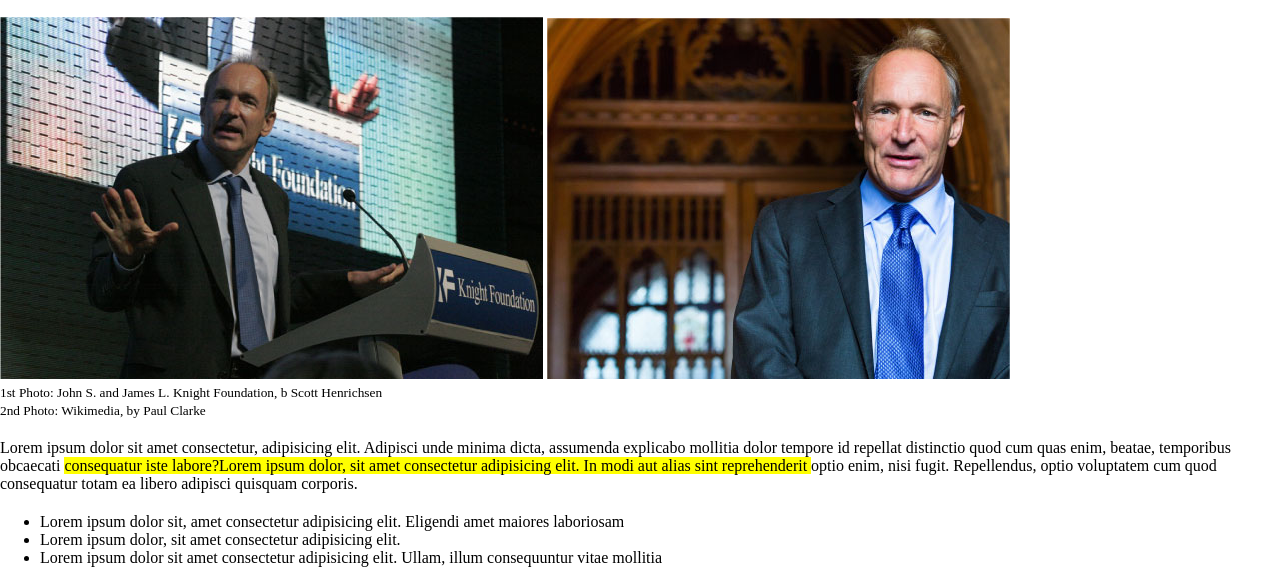
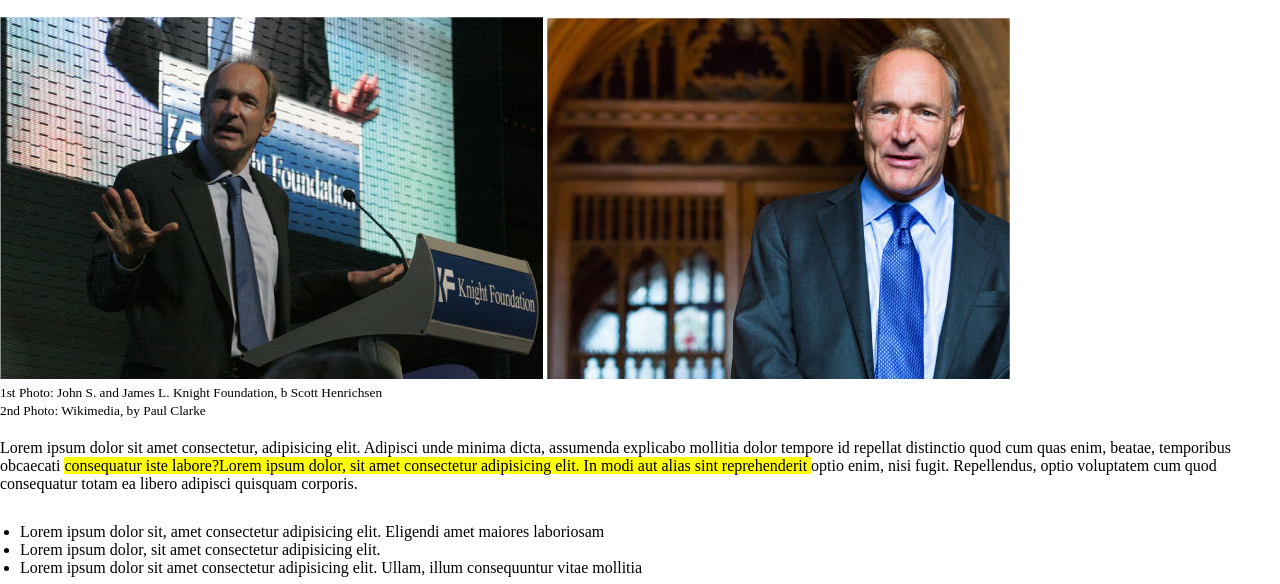
Before and after one commit to MirkoGLostia/html-css-booleaner, a plain HTML site: page index.html in a window 1280 px wide. Shown: the part 190-774 px from the top of the page. Drawn offline with Linux system fonts and the light colour scheme.

Commit message:
html_css_main-section-three

```diff
--- a/css/style.css
+++ b/css/style.css
@@ -57,6 +57,10 @@ header{
 
 /* third section */
 
+#list{
+    margin: 10px;
+    padding: 10px;
+}
 
 /* fourth section */
 
--- a/index.html
+++ b/index.html
@@ -38,7 +38,7 @@
         <section class="basic-margin">
             <p class="basic-margin">Lorem ipsum dolor sit amet consectetur, adipisicing elit. Adipisci unde minima dicta, assumenda explicabo mollitia dolor tempore id repellat distinctio quod cum quas enim, beatae, temporibus obcaecati <span class="enlighted">consequatur iste labore?Lorem ipsum dolor, sit amet consectetur adipisicing elit. In modi aut alias sint reprehenderit </span> optio enim, nisi fugit. Repellendus, optio voluptatem cum quod consequatur totam ea libero adipisci quisquam corporis.</p>
 
-            <ul>
+            <ul id="list">
                 <li>Lorem ipsum dolor sit, amet consectetur adipisicing elit. Eligendi amet maiores laboriosam </li>
                 <li>Lorem ipsum dolor, sit amet consectetur adipisicing elit. </li>
                 <li>Lorem ipsum dolor sit amet consectetur adipisicing elit. Ullam, illum consequuntur vitae mollitia</li>
```
